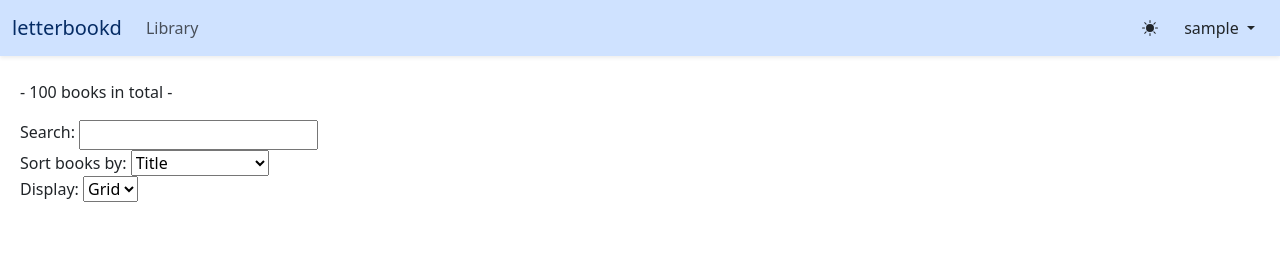
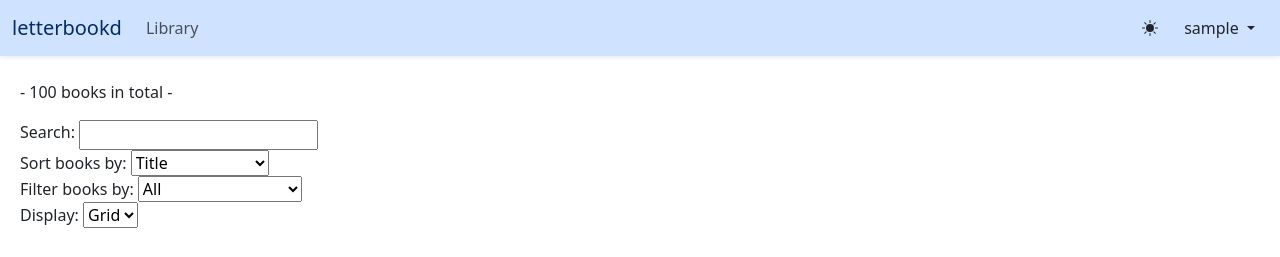
Before and after one commit to letterbookd/letterbookd, a Django app: page /catalog/ in a window 1280 px wide. Shown: the top 257 px of the page. Run offline with Django 4.2, Linux system fonts and the light colour scheme; a user stored in the database is signed in; data comes from the database, SQL or seed files in the repository; tables that the repository leaves empty hold one stand-in row (values such as "Sample post"); some libraries are stand-ins or nearby versions.

Commit message:
add book filtering in catalog, fix forum migration(?)

```diff
--- a/catalog/templates/reader_catalog.html
+++ b/catalog/templates/reader_catalog.html
@@ -24,6 +24,14 @@
 </div>
 
 <div>
+    <label>Filter books by:</label>
+    <select name="sort-books-select" id="filter-books-select" onchange="refreshBookSorted()">
+        <option value="all">All</option>
+        <option value="in_personal_library">In Personal Library</option>
+    </select>
+</div>
+
+<div>
     <label>Display:</label>
     <select name="display-books-select" id="display-books-select" onchange="refreshBookSorted()">
         <option value="grid">Grid</option>
@@ -38,15 +46,29 @@
         return fetch("{% url 'catalog:get_book_json' %}").then((res) => res.json())
     }
 
+    async function getRelatedBooks() {
+        return fetch("{% url 'catalog:get_related_books' %}").then((res) => res.json())
+    }
+
     //--------------------------------------------------------------------------------------------
 
-    async function sortBooks(byKey){
-        let sortedBooks;
+    async function sortAndFilterBooks(byKey, byStatus){
+        let sortedAndFilteredBooks;
 
         var books = await getBooks();
+        var relatedBooks = await getRelatedBooks()
 
+        //filter books
+        if(byStatus == 'all'){
+            sortedAndFilteredBooks = books;
+        }
+        else if(byStatus == 'in_personal_library'){
+            sortedAndFilteredBooks = relatedBooks;
+        }
+
+        //sort books
         if(byKey == 'title'){
-            sortedBooks = books.sort(function(a,b){
+            sortedAndFilteredBooks = sortedAndFilteredBooks.sort(function(a,b){
                     let x = a.fields.title.toLowerCase();
                     let y = b.fields.title.toLowerCase();
 
@@ -57,7 +79,7 @@
                     });
         }
         else if(byKey == 'authors'){
-            sortedBooks = books.sort(function(a,b){
+            sortedAndFilteredBooks = sortedAndFilteredBooks.sort(function(a,b){
                     let x = a.fields.authors.toLowerCase();
                     let y = b.fields.authors.toLowerCase();
 
@@ -68,17 +90,19 @@
                 });
             }
         else if(byKey == 'rating'){
-            sortedBooks = books.sort(function(a,b){
+            sortedAndFilteredBooks = sortedAndFilteredBooks.sort(function(a,b){
                 return a.fields.overall_rating - b.fields.overall_rating;
             });
         }
         else if(byKey == 'favorites_count'){
-            sortedBooks = books.sort(function(a,b){
+            sortedAndFilteredBooks = sortedAndFilteredBooks.sort(function(a,b){
                 return a.fields.favorites_count - b.fields.favorites_count;
             });
         }
 
-        return sortedBooks;
+        //filter books
+
+        return sortedAndFilteredBooks;
     }
 
     async function refreshBookSorted(){
@@ -86,8 +110,9 @@
         document.getElementById("total-books").innerHTML = ""
 
         const sortBy = document.querySelector('#sort-books-select').value;
+        const filterBy = document.querySelector('#filter-books-select').value;
         const displayBy = document.querySelector('#display-books-select').value;
-        const books = await sortBooks(sortBy);
+        const books = await sortAndFilterBooks(sortBy, filterBy);
         const books_count = books.length;
         let htmlString = ``
 
--- a/catalog/urls.py
+++ b/catalog/urls.py
@@ -14,4 +14,5 @@ urlpatterns = [
     path('edit-book/<int:id>/', edit_book_ajax, name='edit_book_ajax'),
     path('delete-book/<int:id>/', delete_book_ajax, name='delete_book_ajax'),
     path('get-favorited-library-book/<int:id>', get_favorited_library_book, name='get_favorited_library_book'),
+    path('get-related-books/', get_related_books, name='get_related_books'),
 ]
--- a/catalog/views.py
+++ b/catalog/views.py
@@ -37,6 +37,12 @@ def show_librarian_catalog(request):
         'page_title':'LibrarianCatalog',
     }
     return render(request, "librarian_catalog.html", context)
+
+def get_related_books(request):
+    library_items = get_object_or_404(Library, reader__user=request.user).mybooks.all()
+    book_items = Book.objects.filter(librarybook__in=library_items)
+
+    return HttpResponse(serializers.serialize('json', book_items))
 
 #====================================================================================
 @login_required(login_url='/login')
```
Also changed, not shown: catalog/templates/book_detail.html (+6 -3 lines), forum/migrations/0001_initial.py, forum/migrations/0002_alter_thread_created_by.py (deleted), forum/migrations/0003_alter_like_created_by_alter_reply_created_by.py (deleted).
